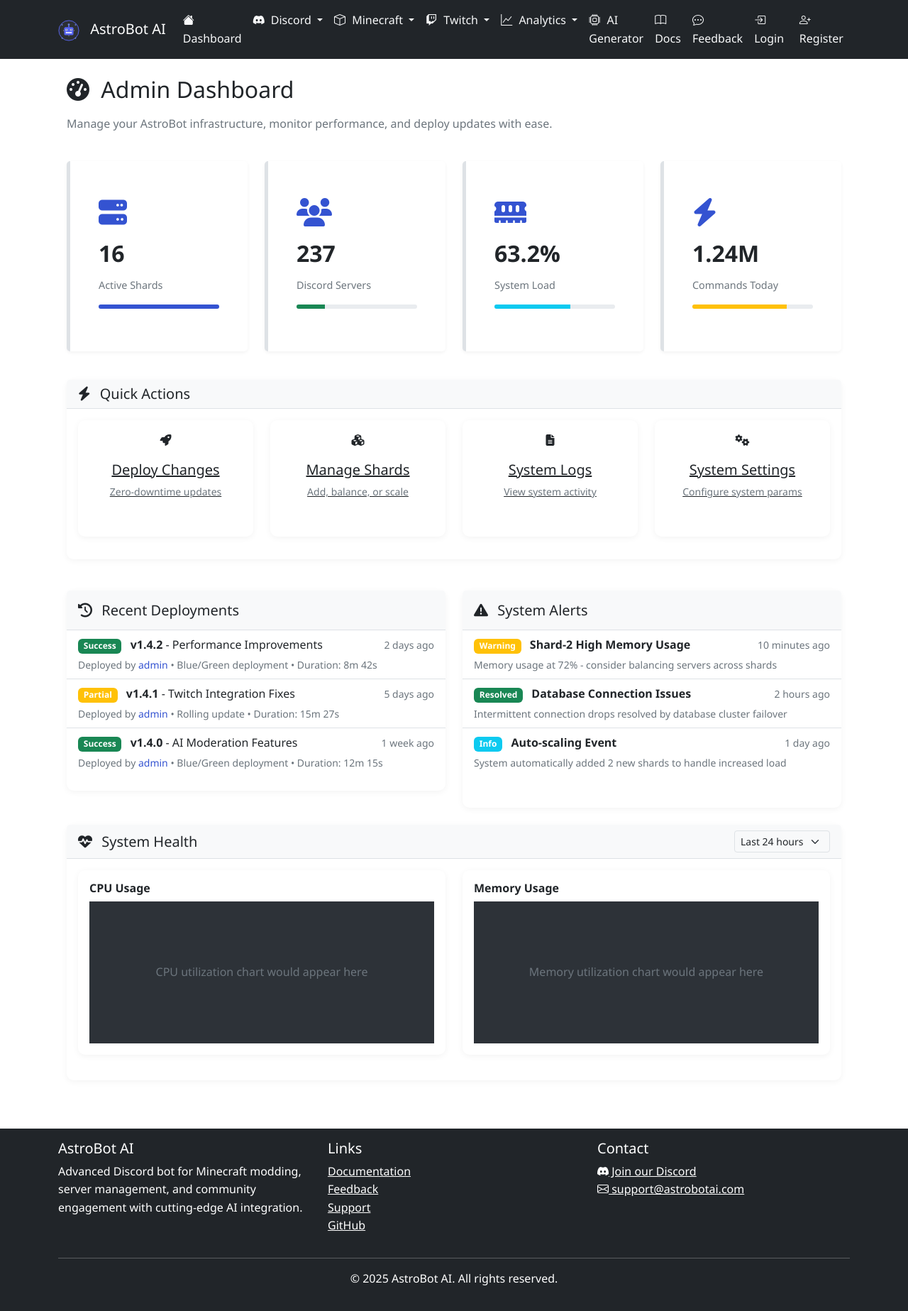
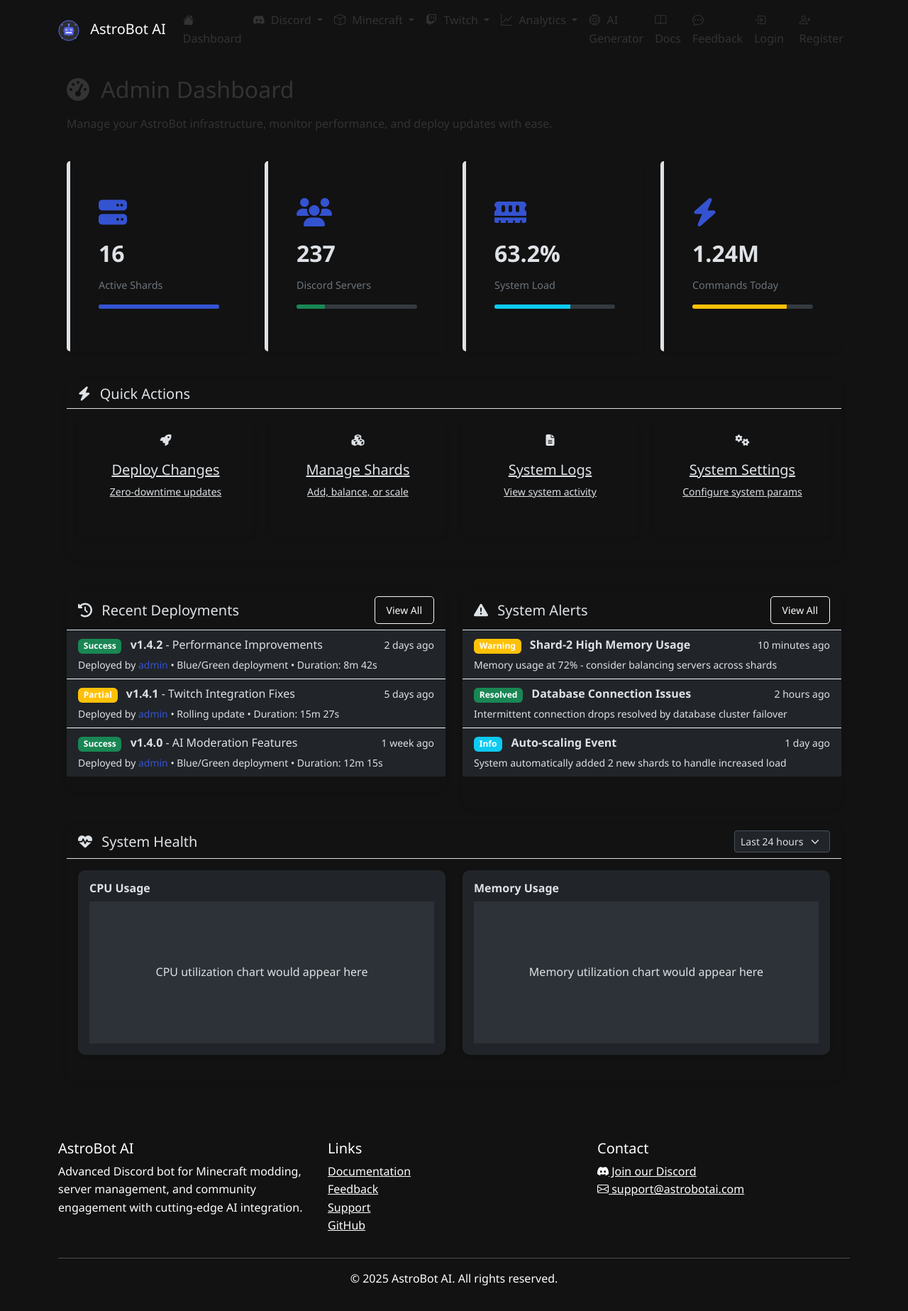
Before and after one commit to X-Niter/AstroBot, a Flask app: page /admin in a window 1280 px wide. Shown: the whole page at 71% size. Run offline with Flask 3, Linux system fonts and the light colour scheme.

Commit message:
Improve user experience by adding custom theme options and preferences
Implements user-selectable themes with Bootstrap integration via `user.bs_theme` property and updates Bootstrap/icons CDN links.

Replit-Commit-Author: Agent
Replit-Commit-Session-Id: ed3213aa-b323-48bd-9049-ae18edb04642
Replit-Commit-Screenshot-Url: https://storage.googleapis.com/screenshot-production-us-central1/365c9c0e-1aed-48bb-918c-54b7c0ca7dfa/efa3fe4c-0981-4f1e-a50a-cbfe927f12a6.jpg

```diff
--- a/templates/base.html
+++ b/templates/base.html
@@ -1,42 +1,28 @@
 <!DOCTYPE html>
-<html lang="en">
+<html lang="en" data-bs-theme="{{ current_user.bs_theme if current_user.is_authenticated else 'dark' }}">
 <head>
     <meta charset="UTF-8">
     <meta name="viewport" content="width=device-width, initial-scale=1.0">
     <title>{% block title %}AstroBot AI{% endblock %} - {{ title }}</title>
-    <link href="https://cdn.jsdelivr.net/npm/bootstrap@5.3.0/dist/css/bootstrap.min.css" rel="stylesheet">
-    <link rel="stylesheet" href="https://cdn.jsdelivr.net/npm/bootstrap-icons@1.10.5/font/bootstrap-icons.css">
+    <link href="https://cdn.jsdelivr.net/npm/bootstrap@5.3.2/dist/css/bootstrap.min.css" rel="stylesheet">
+    <link rel="stylesheet" href="https://cdn.jsdelivr.net/npm/bootstrap-icons@1.11.0/font/bootstrap-icons.css">
     <link rel="stylesheet" href="https://cdnjs.cloudflare.com/ajax/libs/font-awesome/6.4.0/css/all.min.css">
     <link rel="stylesheet" href="{{ url_for('static', filename='css/style.css') }}">
-    {% if current_user.is_authenticated %}
+
+    {% if current_user.is_authenticated and current_user.theme_preference in ['space', 'neon', 'contrast'] %}
+    <!-- Premium themes for authenticated users -->
     <link rel="stylesheet" href="{{ url_for('static', filename='css/themes/' + current_user.theme_preference + '.css') }}">
-    {% else %}
-    <link rel="stylesheet" href="{{ url_for('static', filename='css/themes/dark.css') }}">
     {% endif %}
+
     {% block styles %}{% endblock %}
 
     <style>
-        /* Base Theme Variables */
+        /* Base Theme Colors - Bootstrap 5.3+ supports data-bs-theme */
         :root {
-            --primary-bg: #ffffff;
-            --secondary-bg: #f8f9fa;
-            --card-bg: #ffffff;
-            --text-color: #212529;
-            --muted-text: #6c757d;
-            --border-color: #dee2e6;
             --primary-color: #3453d1;
             --secondary-color: #6c757d;
-            --success-color: #198754;
-            --danger-color: #dc3545;
-            --warning-color: #ffc107;
-            --info-color: #0dcaf0;
-            --nav-bg: #212529;
-            --nav-text: #f8f9fa;
-            --footer-bg: #212529;
-            --footer-text: #f8f9fa;
+            --accent-color: #7289da;
         }
-
-        /* Theme-specific variables will be in their respective CSS files */
 
         body {
             background-color: var(--primary-bg);
@@ -109,8 +95,7 @@
         }
     </style>
 </head>
-<body class="theme-{{ current_user.theme_preference if current_user.is_authenticated else 'dark' }}"
->
+<body class="theme-{{ current_user.theme_preference if current_user.is_authenticated else 'dark' }}" data-theme="{{ current_user.theme_preference if current_user.is_authenticated else 'dark' }}">
     <nav class="navbar navbar-expand-lg navbar-dark bg-dark">
         <div class="container">
             <a class="navbar-brand" href="{{ url_for('index') }}">
@@ -251,7 +236,7 @@
         </div>
     </footer>
 
-    <script src="https://cdn.jsdelivr.net/npm/bootstrap@5.3.0/dist/js/bootstrap.bundle.min.js"></script>
+    <script src="https://cdn.jsdelivr.net/npm/bootstrap@5.3.2/dist/js/bootstrap.bundle.min.js"></script>
     <script src="{{ url_for('static', filename='js/main.js') }}"></script>
     {% block scripts %}{% endblock %}
 </body>
```
Also changed, not shown: models.py (+9 -0 lines), attached_assets/image_1746789153540.png (added).
